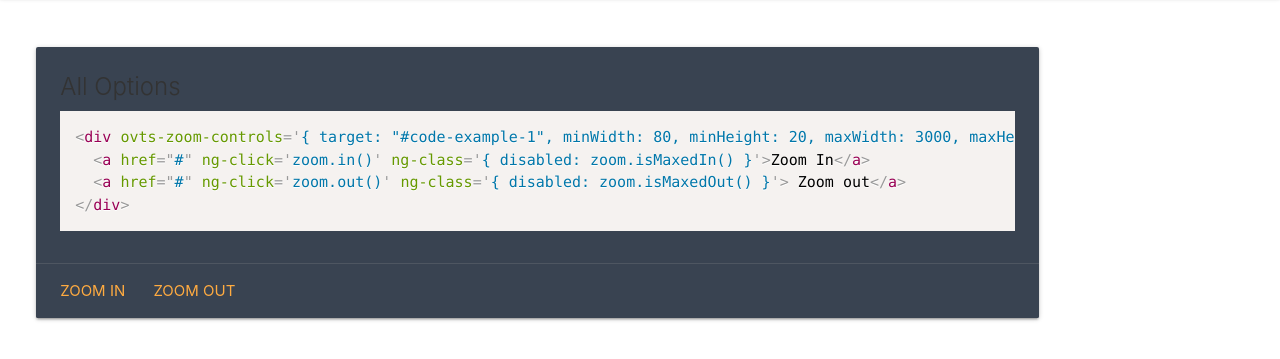
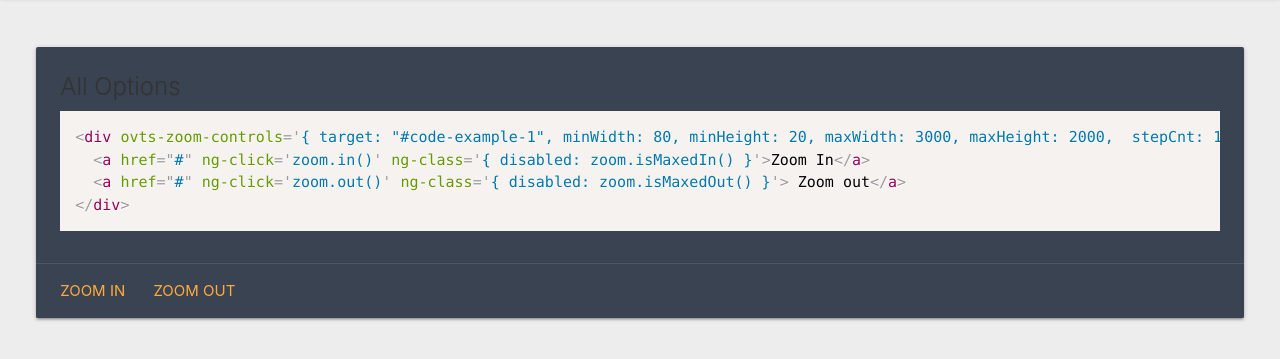
Before and after one commit to viewthespace/angular-zoom-directive, a plain HTML site: page index.html in a window 1280 px wide. Shown: the part 67-426 px from the top of the page. Drawn offline with nearby package versions, Linux system fonts and the light colour scheme; some packages are replaced by stand-ins of ours; a script that the page names is missing.

Commit message:
adds to gh

```diff
--- a/index.html
+++ b/index.html
@@ -12,6 +12,10 @@
       app = angular.module('demo', ['open-vts'])
     </script>
     <style type="text/css">
+      body {
+        background-color: #EDEDED;
+      }
+
       #target {
         width: 500px;
         height: 400px;
@@ -41,6 +45,10 @@
         margin-top: 50px;
       }
 
+      .card-content {
+        overflow: hidden;
+      }
+
       .content-wrapper{
         padding: 0 25px;
       }
@@ -63,7 +71,7 @@
   <div class='content-wrapper'>
 
     <div class="row">
-      <div class="col s12 m12 l10">
+      <div class="col s12 m12 l12">
         <div class="card">
           <div class="card-content">
             <span class="card-title">All Options</span>
```
